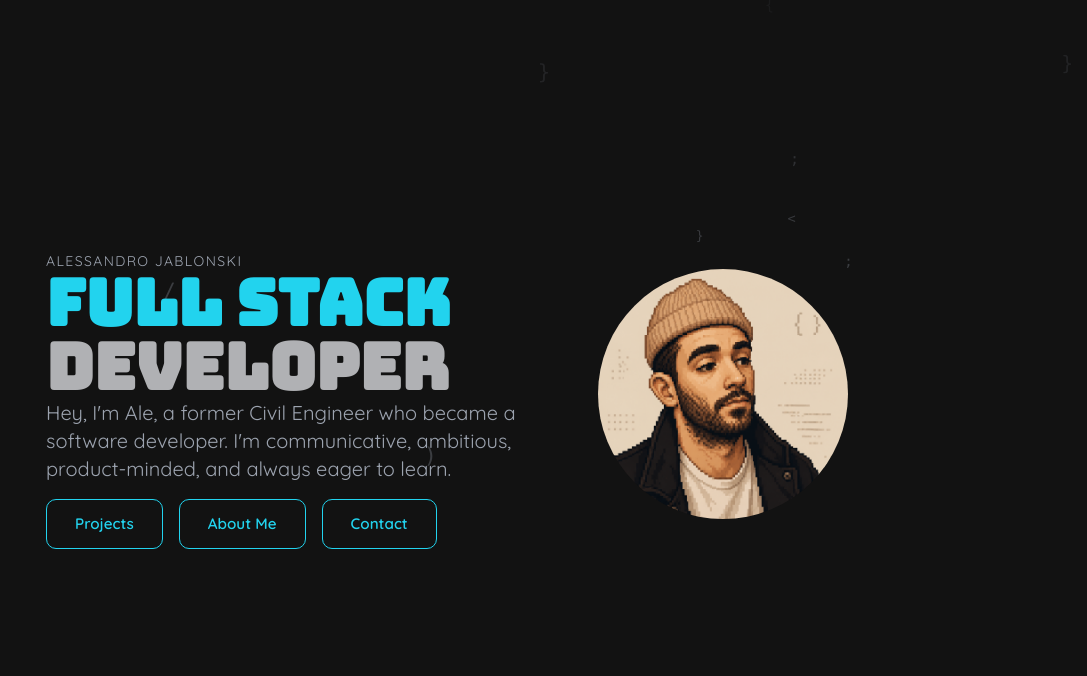
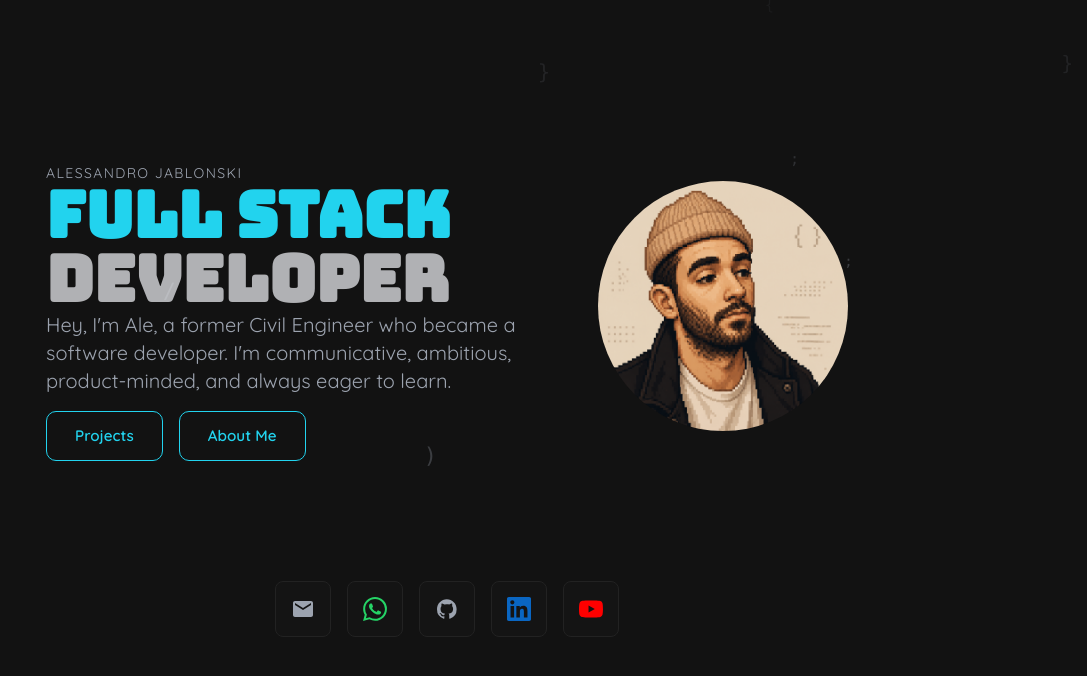
Before and after one commit to ale2502/portfolio-website, a React (Vite) app: page / in a window 1280 px wide. Shown: the top 676 px of the page, without its empty margins (193-1280 px from the left). Built offline with nearby package versions, Linux system fonts and the light colour scheme.

Commit message:
Add branded contact icon row, mirror it on homepage with staggered fade-in

```diff
--- a/src/components/NavDrawer.tsx
+++ b/src/components/NavDrawer.tsx
@@ -6,7 +6,6 @@ const drawerLinks = [
   { to: '/', label: 'Home' },
   { to: '/projects', label: 'Projects' },
   { to: '/about', label: 'About Me' },
-  { to: '/contact', label: 'Contact' },
 ];
 
 export default function NavDrawer() {
--- a/src/index.css
+++ b/src/index.css
@@ -458,19 +458,17 @@ main {
 }
 
 /* Contact page */
-.contact-page {
-  max-width: 560px;
-}
-
 .contact-page p {
   color: var(--text-muted);
   margin-bottom: 2rem;
+  max-width: 560px;
 }
 
 .contact-links {
   display: flex;
   flex-direction: column;
   gap: 0.75rem;
+  max-width: 560px;
 }
 
 .contact-item {
@@ -492,6 +490,75 @@ main {
 
 .contact-icon {
   font-size: 1.2rem;
+}
+
+/* Contact */
+
+.contact-icon-row {
+  display: flex;
+  gap: 1rem;
+  flex-wrap: wrap;
+}
+
+.contact-icon-row--center {
+  justify-content: center;
+}
+
+.home-contact-section {
+  padding-top: 0;
+}
+
+.contact-icon-link {
+  display: inline-flex;
+  align-items: center;
+  justify-content: center;
+  width: 56px;
+  height: 56px;
+  border-radius: var(--radius);
+  background: var(--surface);
+  border: 1px solid var(--border);
+  color: var(--text-muted);
+  transition:
+    border-color 0.2s ease,
+    color 0.2s ease;
+}
+
+.contact-icon-link:hover {
+  border-color: var(--accent);
+  color: var(--accent);
+  text-decoration: none;
+}
+
+.contact-icon-link svg {
+  width: 24px;
+  height: 24px;
+}
+
+.contact-icon-link.contact-icon-link--whatsapp {
+  color: #25d366;
+}
+
+.contact-icon-link.contact-icon-link--whatsapp:hover {
+  color: #25d366;
+  border-color: var(--accent);
+}
+
+.contact-icon-link.contact-icon-link--linkedin {
+  color: #0a66c2;
+}
+
+.contact-icon-link.contact-icon-link--linkedin:hover {
+  color: #0a66c2;
+  border-color: var(--accent);
+}
+
+.contact-icon-link.contact-icon-link--youtube {
+  color: #ff0000;
+}
+
+.contact-icon-link.contact-icon-link--youtube:hover {
+  color: #ff0000;
+  border-color: var(--accent);
 }
 
 /* Responsive */
--- a/src/pages/Contact.tsx
+++ b/src/pages/Contact.tsx
@@ -7,28 +7,59 @@ export default function Contact() {
           I'm actively looking for my first role in software development. If
           you'd like to chat, feel free to reach out!
         </p>
-        <div className="contact-links">
-          <a href="mailto:ale_jablonski@hotmail.com" className="contact-item">
-            <span className="contact-icon">&#9993;</span>
-            ale_jablonski@hotmail.com
+        <div className="contact-icon-row">
+          <a
+            href="mailto:ale_jablonski@hotmail.com"
+            className="contact-icon-link"
+            aria-label="Email"
+          >
+            <svg>
+              <use href="/icons.svg#mail-icon" />
+            </svg>
+          </a>
+          <a
+            href="https://wa.me/64272540442"
+            target="_blank"
+            rel="noreferrer"
+            className="contact-icon-link contact-icon-link--whatsapp"
+            aria-label="WhatsApp"
+          >
+            <svg>
+              <use href="/icons.svg#whatsapp-icon" />
+            </svg>
           </a>
           <a
             href="https://github.com/ale2502"
             target="_blank"
             rel="noreferrer"
-            className="contact-item"
+            className="contact-icon-link"
+            aria-label="GitHub"
           >
-            <span className="contact-icon">&#60;&#47;&#62;</span>
-            GitHub
+            <svg>
+              <use href="/icons.svg#github-icon" />
+            </svg>
           </a>
           <a
             href="https://www.linkedin.com/in/alessandro-jablonski/"
             target="_blank"
             rel="noreferrer"
-            className="contact-item"
+            className="contact-icon-link contact-icon-link--linkedin"
+            aria-label="LinkedIn"
           >
-            <span className="contact-icon">&#9654;</span>
-            LinkedIn
+            <svg>
+              <use href="/icons.svg#linkedin-icon" />
+            </svg>
+          </a>
+          <a
+            href="https://www.youtube.com/@stacknfreedom"
+            target="_blank"
+            rel="noreferrer"
+            className="contact-icon-link contact-icon-link--youtube"
+            aria-label="YouTube"
+          >
+            <svg>
+              <use href="/icons.svg#youtube-icon" />
+            </svg>
           </a>
         </div>
       </div>
--- a/src/pages/Home.tsx
+++ b/src/pages/Home.tsx
@@ -11,9 +11,14 @@ export default function Home() {
     },
   };
 
+  const container = {
+    hidden: {},
+    visible: { transition: { staggerChildren: 0.1 } },
+  };
+
   return (
-    <section className="relative flex items-center justify-center min-h-screen">
-      <div className="flex items-center gap-8 md:gap-10 px-6">
+    <section className="relative flex flex-col items-center justify-center min-h-screen gap-8 md:gap-30 px-6">
+      <div className="flex items-center gap-8 md:gap-10">
         <motion.div
           className="text-left"
           initial="hidden"
@@ -49,9 +54,6 @@ export default function Home() {
             <Link to="/about" className="hero-btn">
               About Me
             </Link>
-            <Link to="/contact" className="hero-btn">
-              Contact
-            </Link>
           </motion.div>
         </motion.div>
         <div className="hero-photo-wrap">
@@ -73,6 +75,73 @@ export default function Home() {
           />
         </div>
       </div>
+
+      {/* Contact icons */}
+      <motion.div
+        className="contact-icon-row contact-icon-row--center"
+        initial="hidden"
+        animate="visible"
+        variants={container}
+      >
+        <motion.a
+          href="mailto:ale_jablonski@hotmail.com"
+          className="contact-icon-link"
+          aria-label="Email"
+          variants={fadeUp}
+        >
+          <svg>
+            <use href="/icons.svg#mail-icon" />
+          </svg>
+        </motion.a>
+        <motion.a
+          href="https://wa.me/64272540442"
+          target="_blank"
+          rel="noreferrer"
+          className="contact-icon-link contact-icon-link--whatsapp"
+          aria-label="WhatsApp"
+          variants={fadeUp}
+        >
+          <svg>
+            <use href="/icons.svg#whatsapp-icon" />
+          </svg>
+        </motion.a>
+        <motion.a
+          href="https://github.com/ale2502"
+          target="_blank"
+          rel="noreferrer"
+          className="contact-icon-link"
+          aria-label="GitHub"
+          variants={fadeUp}
+        >
+          <svg>
+            <use href="/icons.svg#github-icon" />
+          </svg>
+        </motion.a>
+        <motion.a
+          href="https://www.linkedin.com/in/alessandro-jablonski/"
+          target="_blank"
+          rel="noreferrer"
+          className="contact-icon-link contact-icon-link--linkedin"
+          aria-label="LinkedIn"
+          variants={fadeUp}
+        >
+          <svg>
+            <use href="/icons.svg#linkedin-icon" />
+          </svg>
+        </motion.a>
+        <motion.a
+          href="https://www.youtube.com/@stacknfreedom"
+          target="_blank"
+          rel="noreferrer"
+          className="contact-icon-link contact-icon-link--youtube"
+          aria-label="YouTube"
+          variants={fadeUp}
+        >
+          <svg>
+            <use href="/icons.svg#youtube-icon" />
+          </svg>
+        </motion.a>
+      </motion.div>
     </section>
   );
 }
```
Also changed, not shown: public/icons.svg.
